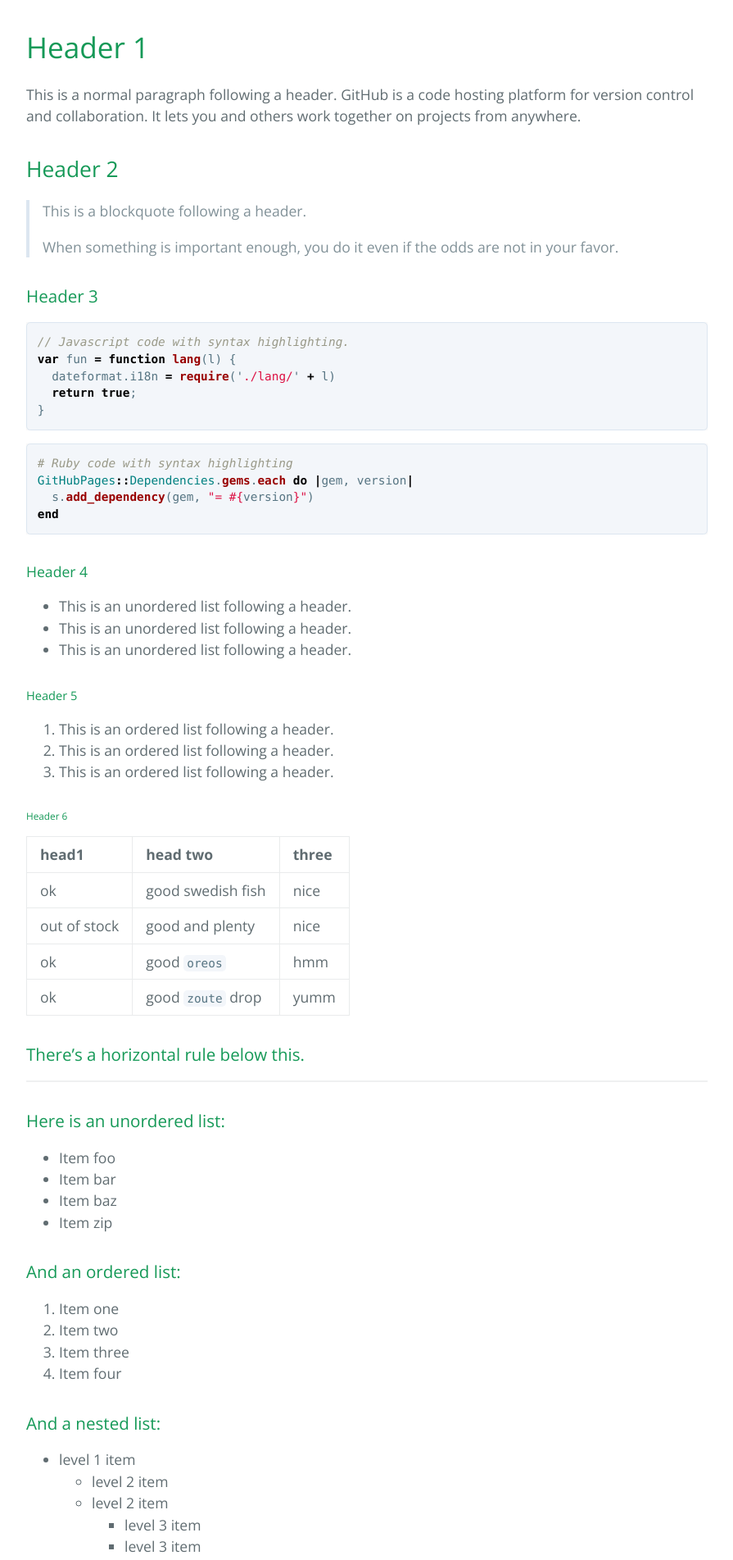
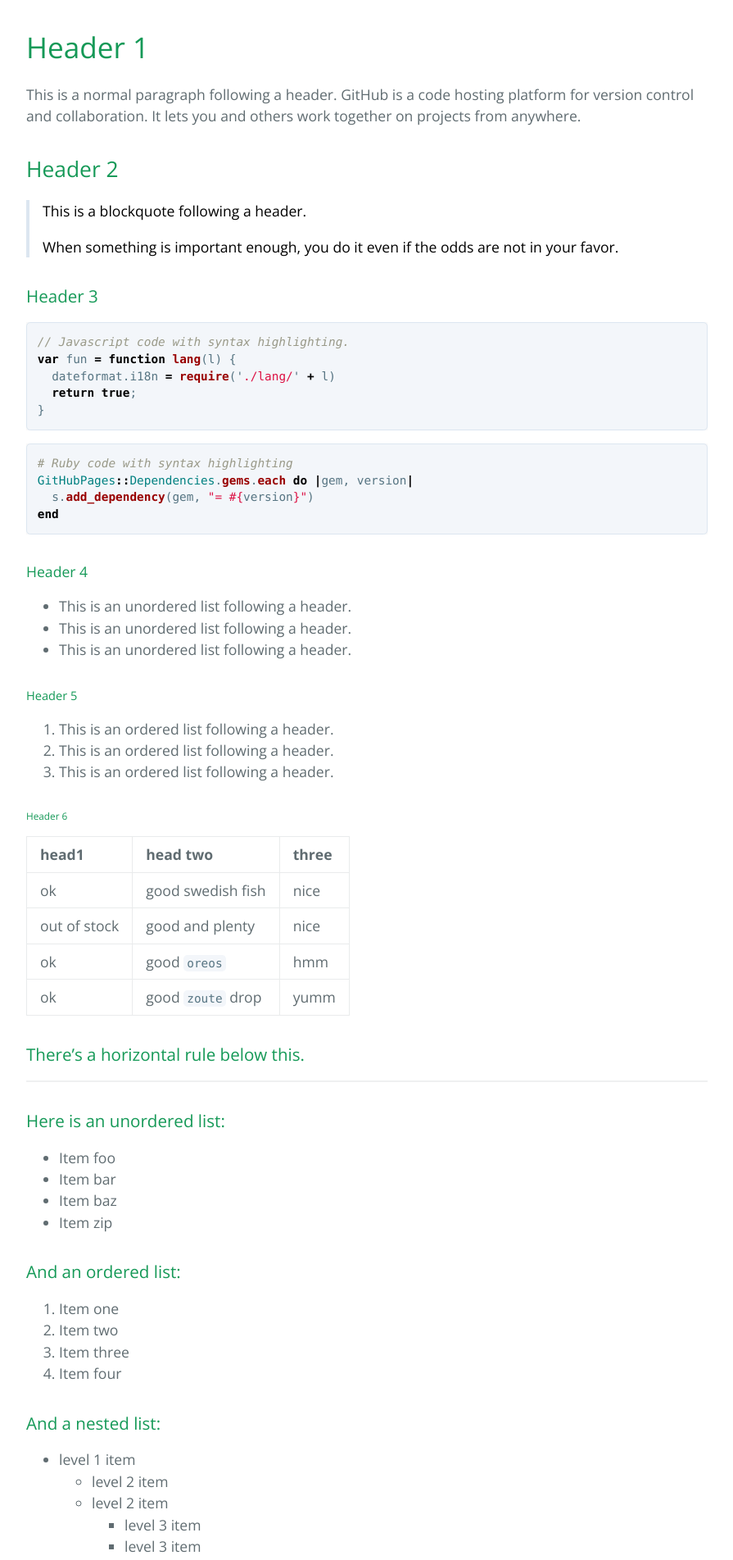
Before and after one commit to svaghari/EKGCayman, a Jekyll site: the page built from index.md, in a window 1280 px wide. Shown: the part 600-2503 px from the top of the page at 82% size, without its empty margins (192-1087 px from the left). Built offline with Jekyll 4.4.1, drawn with Linux system fonts in a browser that asks for light colours.

Commit message:
change text

```diff
--- a/_sass/variables.scss
+++ b/_sass/variables.scss
@@ -11,7 +11,7 @@ $header-bg-color-secondary: #155799 !default;
 $section-headings-color: #159957 !default;
 $body-text-color: #606c71 !default;
 $body-link-color: #1e6bb8 !default;
-$blockquote-text-color: #819198 !default;
+$blockquote-text-color: #000000 !default;
 
 // Code
 $code-bg-color: #f3f6fa !default;
```
Also changed, not shown: EKG/EKG1.md (renamed from EKG1.md), 1 other file.
